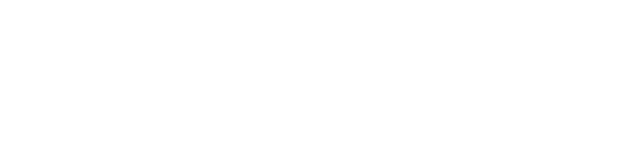
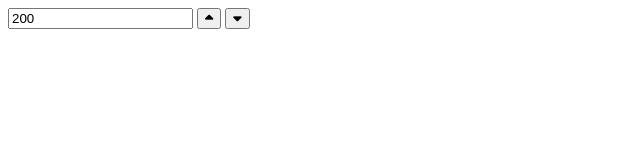
Before and after one commit to binDongKim/simple-spinbox, a website: page html/spinbox.html in a window 1280 px wide. Shown: the whole page, without its empty margins (0-640 px from the left). Drawn offline with Linux system fonts and the light colour scheme.

Commit message:
Basic markup

```diff
--- a/css/spinbox.css
+++ b/css/spinbox.css
@@ -0,0 +1,13 @@
+html, body {
+	height: 100%;
+	width: 100%;
+}
+
+.container {
+	height: 100%;
+	width: 100%;
+}
+
+button {
+	cursor: pointer;
+}
--- a/html/spinbox.html
+++ b/html/spinbox.html
@@ -4,8 +4,14 @@
 	<meta charset="UTF-8">
 	<title>Spinbox</title>
 	<link rel="stylesheet" href="../css/spinbox.css">
+	<script src="https://use.fontawesome.com/af9edb30db.js"></script>
 	</head>
 	<body>
+		<div class="container">
+		  	<input type="text" name="numberInput" value="200" class="number-input" id="numberInput" />
+			<button class="button number-up-btn" id="numberUpBtn"><i class="fa fa-caret-up"></i></button>
+			<button class="button number-down-btn" id="numberDownBtn"><i class="fa fa-caret-down"></i></button>
 			<script src="../js/spinbox.js"></script>
+		</div>
 	</body>
 </html>
```
Lines whose indentation alone changed are shown as unchanged.
